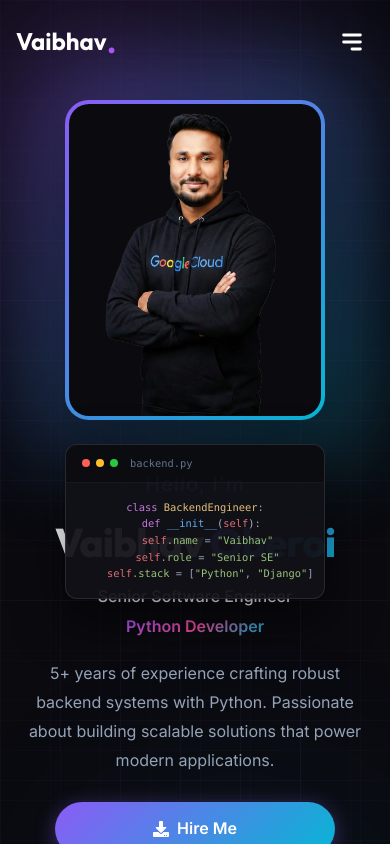
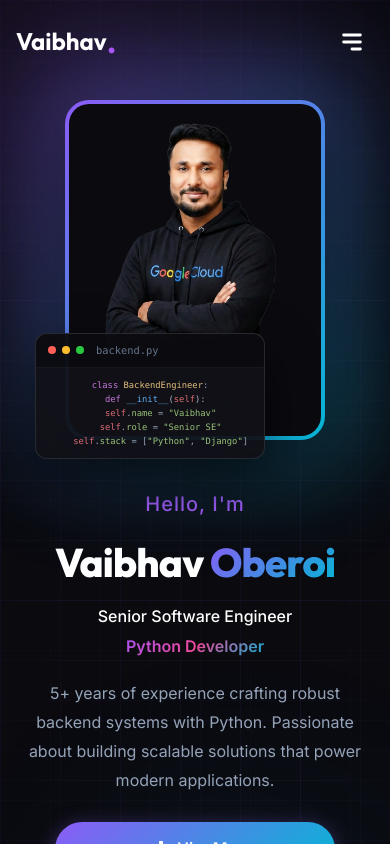
Before and after one commit to Vaibhhav7860/vaibhav_portfolio, a Next.js app: page / in a window 390 px wide. Shown: the top 844 px of the page. Built offline with nearby package versions, Linux system fonts and the light colour scheme.

Commit message:
code card mobile view changes

```diff
--- a/src/components/Hero.module.css
+++ b/src/components/Hero.module.css
@@ -444,7 +444,11 @@
 
     .imageWrapper {
         width: 260px;
-        height: 320px;
+        height: 340px;
+    }
+
+    .imageFrame {
+        height: 100%;
     }
 
     .role {
@@ -468,23 +472,29 @@
         display: none;
     }
 
-    /* Code Card Mobile Adjustments */
+    /* Code Card - Mobile positioning (bottom-left like desktop) */
     .codeCard {
-        position: relative;
-        bottom: auto;
-        left: auto;
-        width: 100%;
-        max-width: 280px;
-        margin: 1.5rem auto 0;
+        position: absolute;
+        bottom: -19px;
+        left: -30px;
+        top: auto;
         transform: none;
+        width: 230px;
+        font-size: 0.55rem;
     }
 
-    .codeCard:hover {
-        transform: none;
+    .codeCardBody {
+        padding: 0.625rem;
     }
 
     .codeCardBody pre {
-        font-size: 0.65rem;
+        font-size: 0.55rem;
+        white-space: pre;
+        overflow: hidden;
+    }
+
+    .codeCardHeader {
+        padding: 0.5rem 0.75rem;
     }
 
     .codeCardTitle {
```
